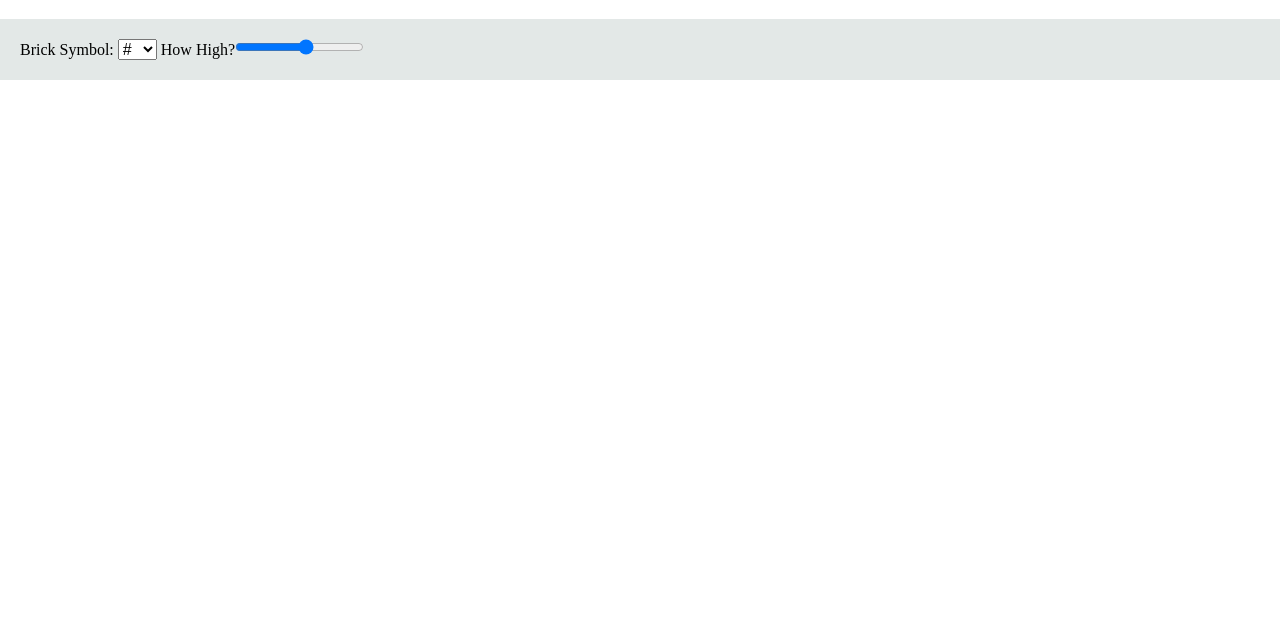
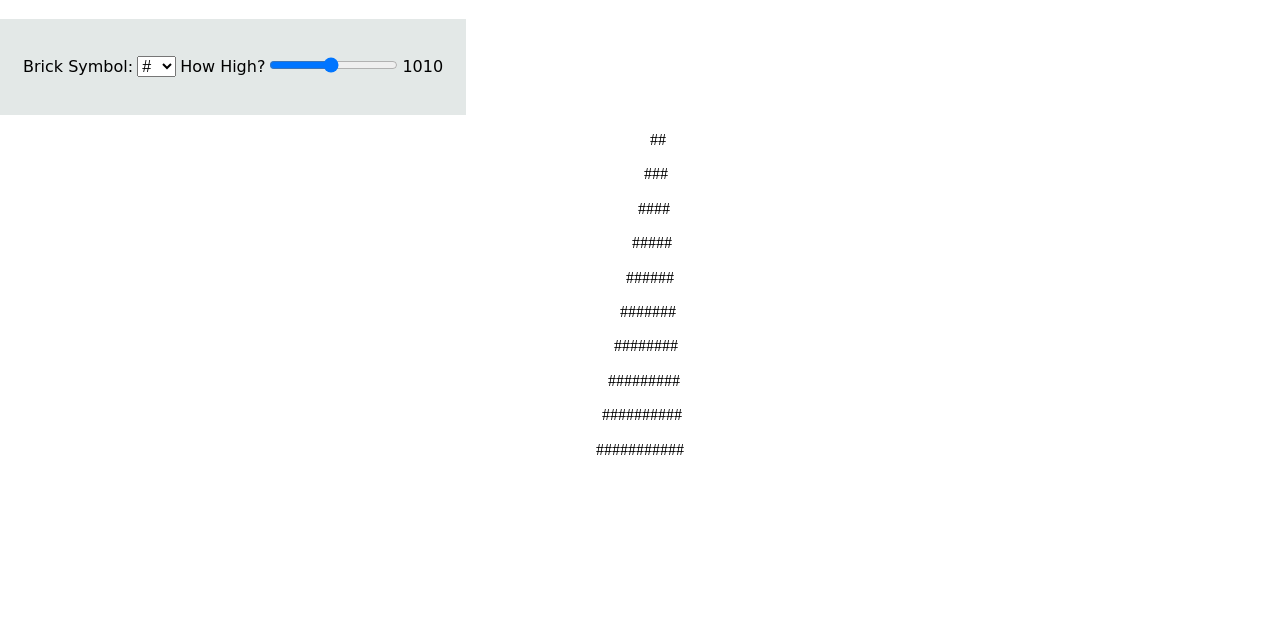
Before and after one commit to mluevano83/pyramid-slide, a plain HTML site: page index.html in a window 1280 px wide. Shown: the part 161-800 px from the top of the page. Drawn offline with nearby package versions, Linux system fonts and the light colour scheme.

Commit message:
mostly done

```diff
--- a/index.html
+++ b/index.html
@@ -1,23 +1,26 @@
 <!DOCTYPE html>
 <html>
 <head>
+<meta charset="utf-8"/>
     <link type=text/css rel=stylesheet href=styles.css>
     <link type=text/css rel=stylesheet href=normalize.css>
 </head>
 <body>
     <h1>Pyramid Slide</h1>
-    <form>
-        <div>Brick Symbol:
-            <select id="symbol">
-                <option value="#">#</option>
-                <option value="@">@</option>
-                <option value="X">X</option>
-                <option value="$">$</option>
-            </select>
-            How High?<input type="range" name="height" min="1" max="10">
-        </div>
-        <div id="pyramid"></div>
-    </form>
+    <table>
+        <td>Brick Symbol:</td>
+        <td><select id="symbol">
+            <option value="#">#</option>
+            <option value="@">@</option>
+            <option value="X">X</option>
+            <option value="$">$</option></td>
+        </select>
+        </td>
+        <td>How High?</td>
+        <td><input type="range" id="height" min="1" max="20" value="10" class="slider"></td>
+        <td><p id=height-display></p></td>
+    </table>
+    <div id="pyramid"></div>
     <script src="http://code.jquery.com/jquery-3.1.1.min.js"></script>
     <script src="pyramid.js"></script>
 </body>
--- a/pyramid.js
+++ b/pyramid.js
@@ -1,11 +1,26 @@
+
+var height = document.getElementById("height");
+var heightDisplay = $('#height-display');
+heightDisplay.append(height.value);
+getHeightAndDrawPyramid(height.value);
+
+height.oninput = function () {
+    console.log(height.value);
+    heightDisplay.empty();
+    $("#height-display").append(height.value);
+    getHeightAndDrawPyramid(height.value)
+}
+
 var symbol = $('#symbol');
-var height = $('#height');
+symbol.on('change', function() {
+    getHeightAndDrawPyramid(height.value)
+});
 
-height.addEventListener('oninput')
-    heightStr = height.value;
-    heightInt = parseInt(heightStr);
+function getHeightAndDrawPyramid(height) {
+    heightInt = parseInt(height);
     drawPyramid(heightInt);
 }
+$("#height-display").append(height.value);
 
 function drawPyramid(height) {
     $("#pyramid").empty();
@@ -20,7 +35,7 @@ function drawPyramid(height) {
             rowStr += spaceChar;
         }
         for (var i = 0; i < numBricks; i++) {
-            rowStr += "#";
+            rowStr += $('#symbol option:selected').text();
         }
         rowElem = $("<p>").html(rowStr);
         $("#pyramid").append(rowElem);
--- a/styles.css
+++ b/styles.css
@@ -3,7 +3,7 @@ h1 {
     margin: 0px;
     padding: 50px;
     color: white;
-    background-color: blue;
+    background-color:hotpink;
     border: ;
     border-radius: ;
     font-size: ;
@@ -11,7 +11,7 @@ h1 {
     font-family: cursive;
 }
 
-form {
+table {
     margin: ;
     padding: 20px;
     color: ;
@@ -20,4 +20,9 @@ form {
     border-radius: ;
     font-size: ;
     font-weight: ;
+    font-family: cursive;
 }
+#pyramid {
+    text-align: center;
+
+}
```
